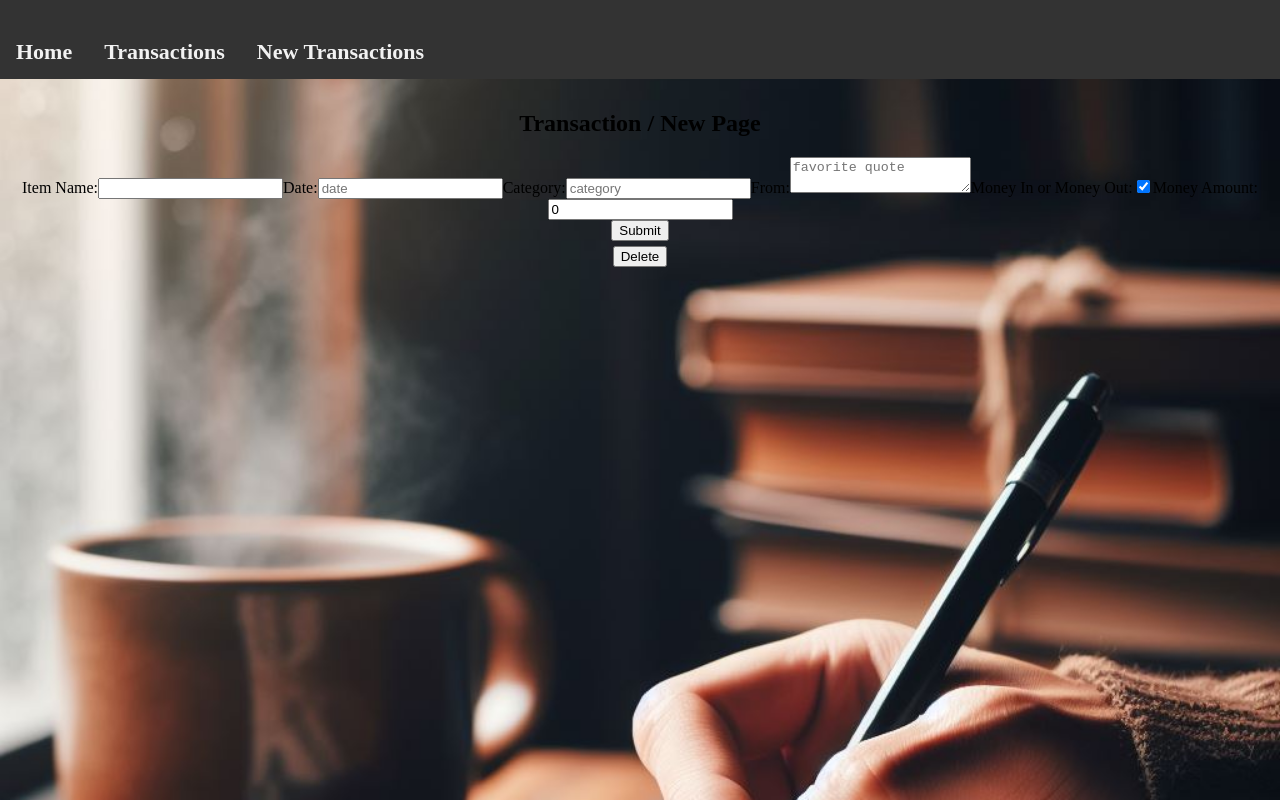
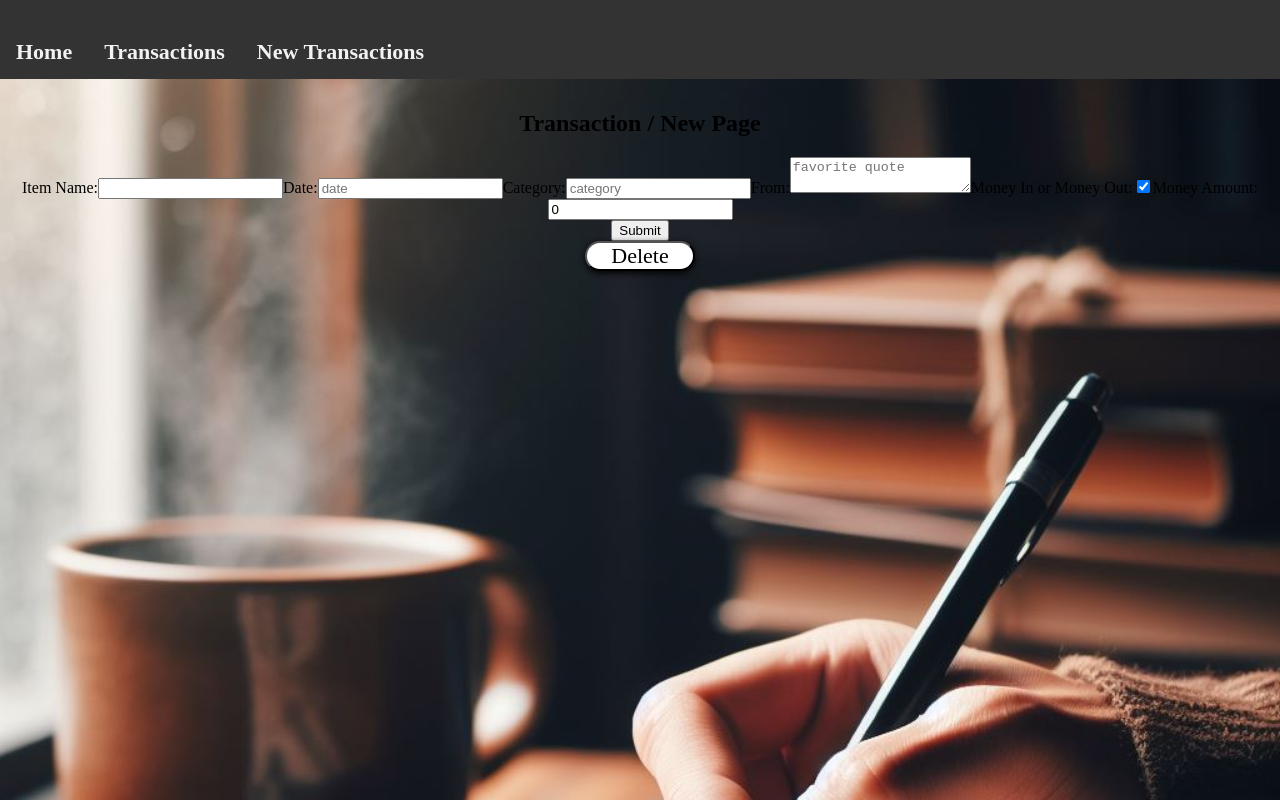
Before and after one commit to jorammercado/budgetter, a React (Vite) app: page /transactions/new in a window 1280 px wide. Built offline with nearby package versions, Linux system fonts and the light colour scheme.

Commit message:
show/details css done

```diff
--- a/src/Components/TransactionDetails.css
+++ b/src/Components/TransactionDetails.css
@@ -16,3 +16,15 @@
     width: 700px;
     border-spacing: 21px;
   }
+
+  button{
+    font-family:inherit;
+    background-color: #fff;
+    color: black;
+    text-decoration:none;
+    padding: 0.01em 1.1em 0.01em 1.1em;
+    border-radius: 20px;
+    font-weight:100;
+    font-size: 1em;
+    box-shadow: 0 2px 6px 0
+  }
```
